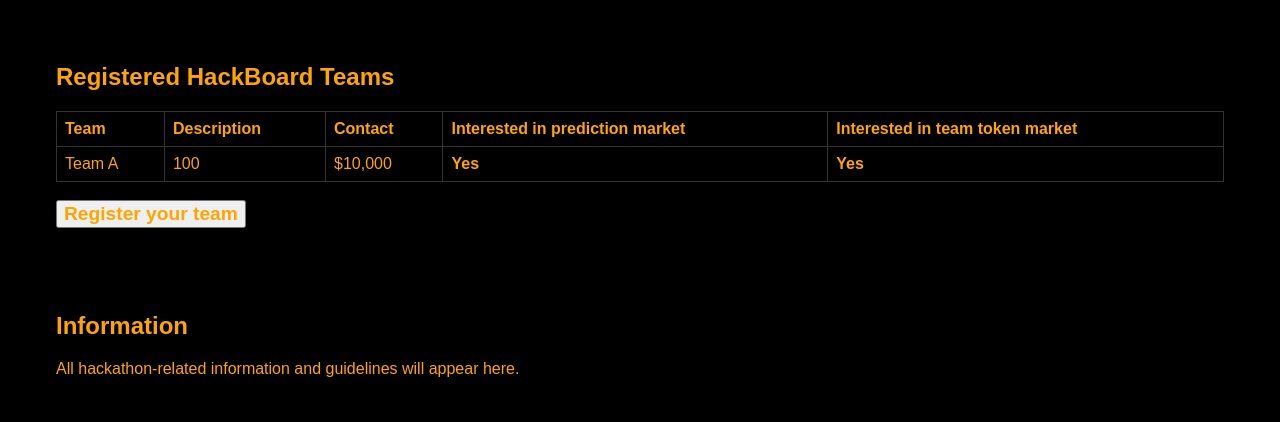
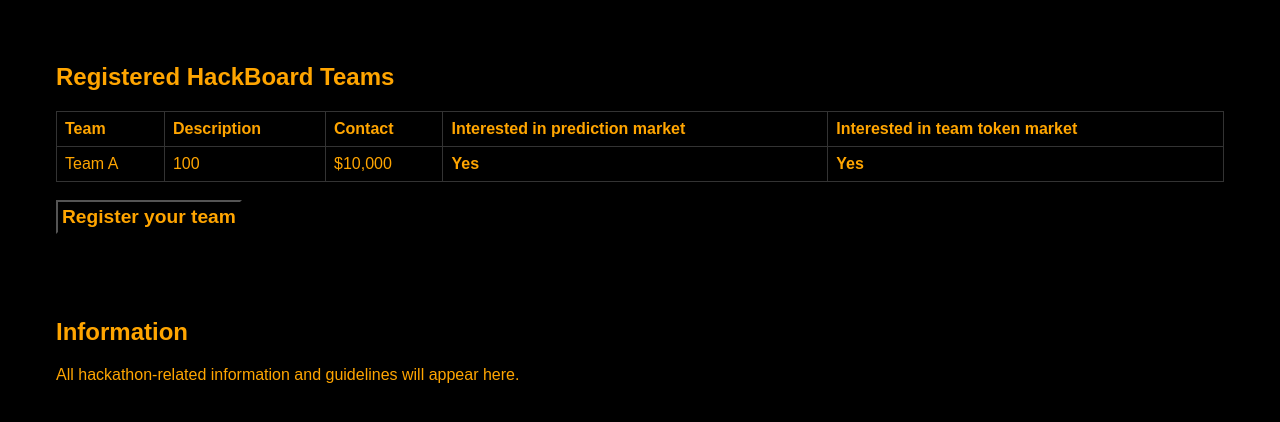
Before and after one commit to antron3000/Hack-The-Hackathon, a plain HTML site: page index.html in a window 1280 px wide. Shown: the part 308-730 px from the top of the page. Drawn offline with Linux system fonts and the light colour scheme.

Commit message:
Sep 22, 2023, 5:18 PM

```diff
--- a/styles.css
+++ b/styles.css
@@ -18,7 +18,8 @@ button{
     color: orange;
     font-size: larger;
     font-weight: bold;
-    padding: ;
+    padding: 4px;
+    background-color: black;
 }
 
 #timer {
```
